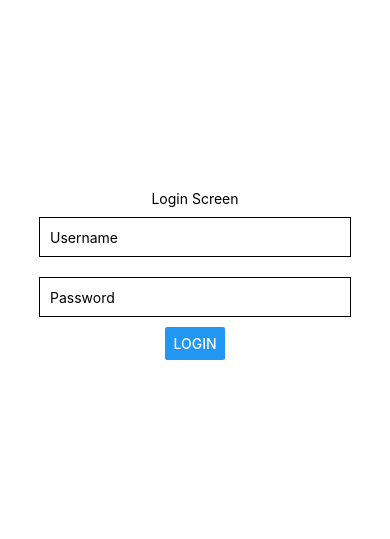
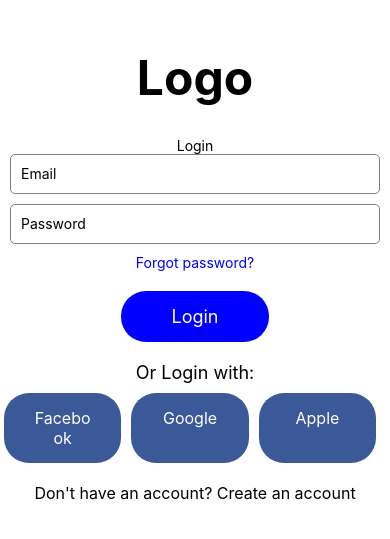
Before and after one commit to Tamayo-Technology-Services/app_cleaning_planner, a React Native app: screen / in a window 390 px wide. Shown: the part 147-686 px from the top of the page. Built offline with nearby package versions, Linux system fonts and the light colour scheme.

Commit message:
Split the login screen into components

```diff
--- /dev/null
+++ b/src/components/CreateAccountLink/index.tsx
@@ -0,0 +1,19 @@
+import React from 'react';
+import { TouchableOpacity, Text, StyleProp, TextStyle } from 'react-native';
+import { styles } from './styles';
+
+interface CreateAccountLinkProps {
+  onPress: () => void;
+}
+
+const CreateAccountLink: React.FC<CreateAccountLinkProps> = ({ onPress }) => {
+  return (
+    <TouchableOpacity onPress={onPress}>
+      <Text style={styles.createAccountText}>
+        Don't have an account? <Text style={styles.createAccountText}>Create an account</Text>
+      </Text>
+    </TouchableOpacity>
+  );
+};
+
+export default CreateAccountLink;
--- /dev/null
+++ b/src/components/CreateAccountLink/styles.tsx
@@ -0,0 +1,8 @@
+import { StyleSheet } from "react-native";
+
+export const styles = StyleSheet.create({
+  createAccountText: {
+    fontSize: 16,
+    color: 'black'
+  },
+})
--- /dev/null
+++ b/src/components/LogoComponent/index.tsx
@@ -0,0 +1,13 @@
+import React from 'react';
+import { View, Text } from 'react-native';
+import { loginStyles } from './styles';
+
+const LogoComponent: React.FC = () => {
+  return (
+    <View style={loginStyles.logoContainer}>
+      <Text style={loginStyles.logoText}>Logo</Text>
+    </View>
+  );
+};
+
+export default LogoComponent;
--- /dev/null
+++ b/src/components/LogoComponent/styles.tsx
@@ -0,0 +1,14 @@
+
+import { StyleSheet } from 'react-native';
+
+export const loginStyles = StyleSheet.create({
+logoContainer: {
+    alignItems: 'center',
+    marginBottom: 30,
+  },
+  logoText: {
+    color: 'black',
+    fontSize: 48,
+    fontWeight: 'bold',
+  },
+})
--- /dev/null
+++ b/src/components/SocialButtons/index.tsx
@@ -0,0 +1,28 @@
+import React from 'react';
+import { View, TouchableOpacity, Text, StyleProp, ViewStyle } from 'react-native';
+import { styles } from './styles';
+
+interface SocialButtonsProps {
+  onPressFacebook: () => void;
+  onPressGoogle: () => void;
+  onPressApple: () => void;
+  containerStyle?: StyleProp<ViewStyle>;
+}
+
+const SocialButtons: React.FC<SocialButtonsProps> = ({ onPressFacebook, onPressGoogle, onPressApple, containerStyle }) => {
+  return (
+    <View style={[styles.socialButtonContainer, containerStyle]}>
+      <TouchableOpacity style={styles.socialButton} onPress={onPressFacebook}>
+        <Text style={styles.socialButtonText}>Facebook</Text>
+      </TouchableOpacity>
+      <TouchableOpacity style={styles.socialButton} onPress={onPressGoogle}>
+        <Text style={styles.socialButtonText}>Google</Text>
+      </TouchableOpacity>
+      <TouchableOpacity style={styles.socialButton} onPress={onPressApple}>
+        <Text style={styles.socialButtonText}>Apple</Text>
+      </TouchableOpacity>
+    </View>
+  );
+};
+
+export default SocialButtons;
--- /dev/null
+++ b/src/components/SocialButtons/styles.tsx
@@ -0,0 +1,22 @@
+import { StyleSheet } from "react-native";
+
+export const styles = StyleSheet.create({
+  socialButtonContainer: {
+    flexDirection: 'row',
+    justifyContent: 'space-between',
+    marginBottom: 20,
+  },
+  socialButton: {
+    backgroundColor: '#3b5998', // Facebook color
+    paddingVertical: 15,
+    paddingHorizontal: 30,
+    borderRadius: 25,
+    flex: 1,
+    marginRight: 10,
+  },
+  socialButtonText: {
+    color: 'white',
+    fontSize: 16,
+    textAlign: 'center',
+  },
+})
--- /dev/null
+++ b/src/components/TextInputComponent/index.tsx
@@ -0,0 +1,22 @@
+import React from 'react';
+import { TextInput, TextInputProps } from 'react-native';
+import { styles } from './styles';
+
+interface TextInputComponentProps extends TextInputProps {
+  placeholder: string;
+}
+
+const TextInputComponent: React.FC<TextInputComponentProps> = ({ placeholder, keyboardType, secureTextEntry, ...rest }) => {
+  return (
+    <TextInput
+      style={styles.input}
+      placeholder={placeholder}
+      keyboardType={keyboardType}
+      secureTextEntry={secureTextEntry}
+      autoCapitalize="none"
+      {...rest}
+    />
+  );
+};
+
+export default TextInputComponent;
--- /dev/null
+++ b/src/components/TextInputComponent/styles.tsx
@@ -0,0 +1,15 @@
+
+import { StyleSheet } from 'react-native';
+
+export const styles = StyleSheet.create({
+input: {
+    color: 'black',
+    width: '100%',
+    height: 40,
+    borderColor: 'gray',
+    borderWidth: 1,
+    borderRadius: 5,
+    marginBottom: 10,
+    paddingHorizontal: 10,
+  },
+})
--- a/src/screens/login/index.tsx
+++ b/src/screens/login/index.tsx
@@ -1,6 +1,10 @@
 import React, { useState } from 'react';
-import { View, Text, TextInput, Button, StyleSheet } from 'react-native';
+import { View, Text, TextInput, Button, TouchableOpacity } from 'react-native';
 import { styles } from './styles';
+import LogoComponent from '../../components/LogoComponent';
+import TextInputComponent from '../../components/TextInputComponent';
+import SocialButtons from '../../components/SocialButtons';
+import CreateAccountLink from '../../components/CreateAccountLink';
 
 interface LoginProps {
   onLogin: (username: string, password: string) => void;
@@ -15,11 +19,40 @@
     // For simplicity, always consider it successful for this example
     onLogin(username, password);
   };
+  const handleCreateAccountPress = () => {
+    // Handle the action when "Create an account" link is pressed
+    // For example, navigate to the registration screen
+    // You can implement your own navigation logic here
+  };
+
+  const handleSocialMediaLogin = (socialMedia: string) => {
+    // Handle social media login based on the selected platform
+    // For example, you can implement OAuth authentication for each platform
+  };
 
   return (
     <View style={styles.container}>
-      <Text>Login Screen</Text>
-      <TextInput
+        <LogoComponent />
+        <Text>Login</Text>
+        <TextInputComponent placeholder="Email" keyboardType="email-address" />
+        <TextInputComponent placeholder="Password" secureTextEntry />
+
+        <TouchableOpacity>
+            <Text style={styles.forgotPasswordText}>Forgot password?</Text>
+        </TouchableOpacity>
+        {/* <Button title="Login" onPress={handleLogin} /> */}
+        <TouchableOpacity style={styles.loginButton} onPress={handleLogin}>
+            <Text style={styles.loginButtonText}>Login</Text>
+        </TouchableOpacity>
+        <Text style={styles.orText}>Or Login with:</Text>
+        <SocialButtons
+            onPressFacebook={() => handleSocialMediaLogin('facebook')}
+            onPressGoogle={() => handleSocialMediaLogin('google')}
+            onPressApple={() => handleSocialMediaLogin('apple')}
+        />
+        <CreateAccountLink onPress={handleCreateAccountPress} />
+
+      {/* <TextInput
         style={styles.input}
         placeholder="Username"
         value={username}
@@ -31,8 +64,7 @@
         secureTextEntry
         value={password}
         onChangeText={(text) => setPassword(text)}
-      />
-      <Button title="Login" onPress={handleLogin} />
+      /> */}
     </View>
   );
 };
--- a/src/screens/login/styles.tsx
+++ b/src/screens/login/styles.tsx
@@ -5,6 +5,7 @@
     flex: 1,
     justifyContent: 'center',
     alignItems: 'center',
+    padding: 10,
   },
   input: {
     width: '80%',
@@ -13,4 +14,26 @@
     borderWidth: 1,
     padding: 10,
   },
+  forgotPasswordText: {
+    textAlign: 'right',
+    marginBottom: 20,
+    color: 'blue',
+  },
+  loginButton: {
+    backgroundColor: 'blue',
+    paddingVertical: 15,
+    paddingHorizontal: 50,
+    borderRadius: 25,
+  },
+  loginButtonText: {
+    color: 'white',
+    fontSize: 18,
+    textAlign: 'center',
+  },
+  orText: {
+    color: 'black',
+    marginTop: 20,
+    marginBottom: 10,
+    fontSize: 18,
+  },
 })
```
